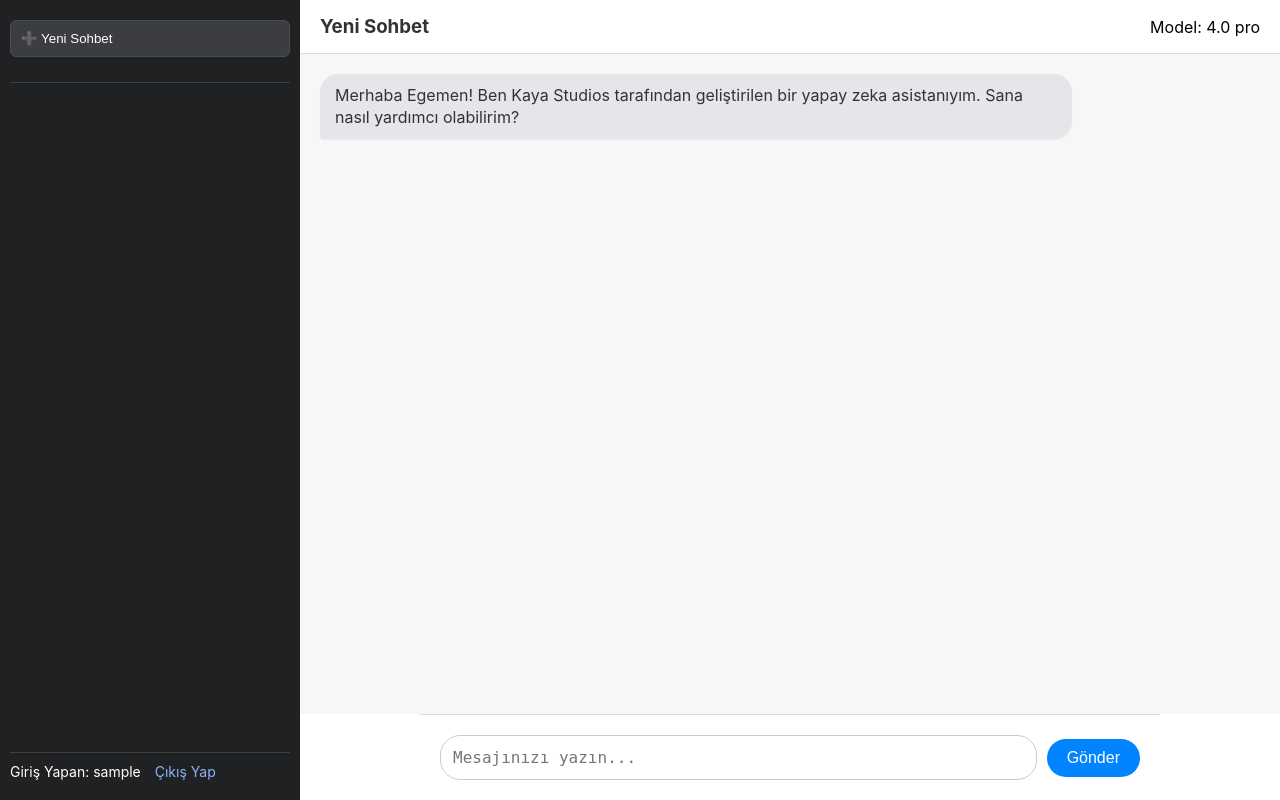
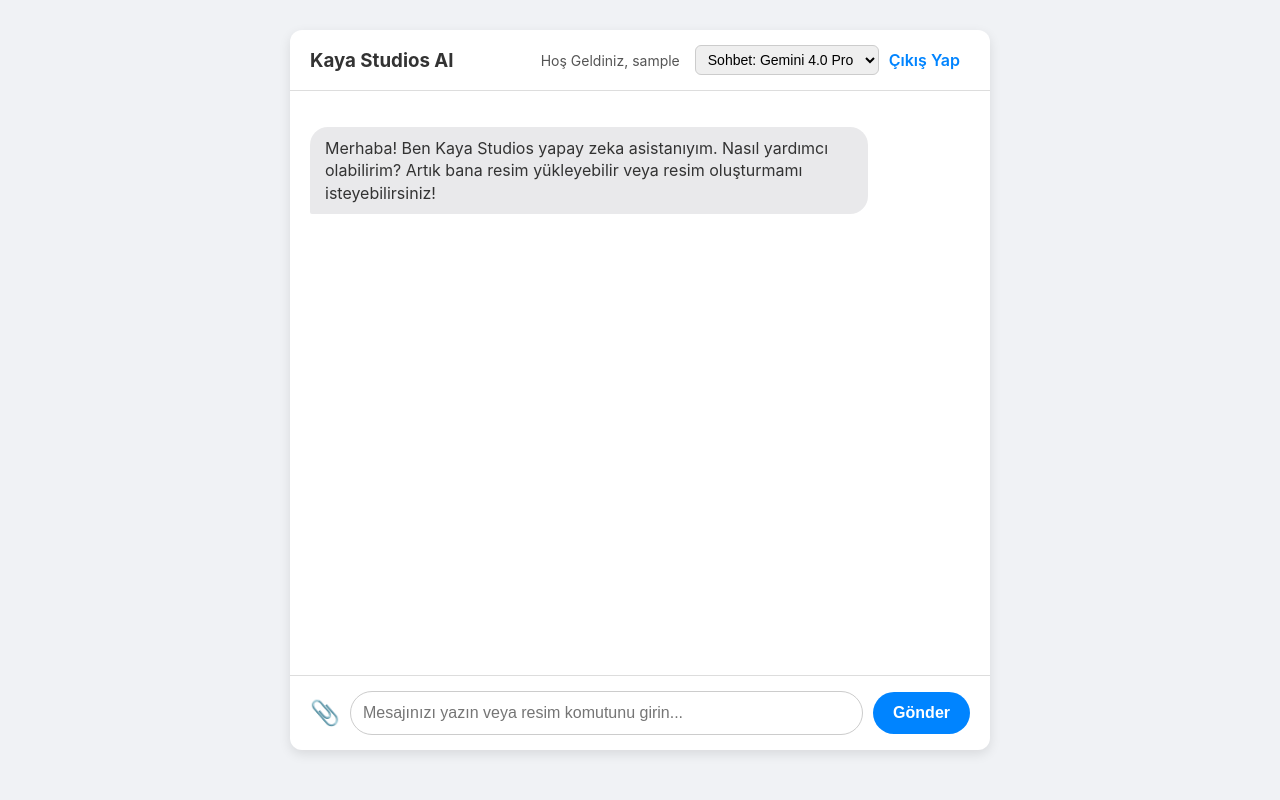
Before and after one commit to EkEgemen123/kaya-studios-ai, a Flask app: page / in a window 1280 px wide. Run offline with Flask 3, Linux system fonts and the light colour scheme; the visitor is signed in with stand-in values (Sample User, id 1).

Commit message:
Update index.html

```diff
--- a/templates/index.html
+++ b/templates/index.html
@@ -6,316 +6,356 @@
     <title>Kaya Studios AI</title>
     <script src="https://cdn.jsdelivr.net/npm/marked/marked.min.js"></script>
     <style>
-        body { font-family: -apple-system, BlinkMacSystemFont, "Segoe UI", Roboto, Helvetica, Arial, sans-serif; background-color: #f0f2f5; margin: 0; display: flex; height: 100vh; }
+        body { font-family: -apple-system, BlinkMacSystemFont, "Segoe UI", Roboto, Helvetica, Arial, sans-serif; background-color: #f0f2f5; margin: 0; }
+        .chat-container { max-width: 700px; margin: 30px auto; border-radius: 12px; background-color: #fff; box-shadow: 0 4px 12px rgba(0,0,0,0.1); display: flex; flex-direction: column; height: 90vh; }
+        .chat-header { padding: 15px 20px; border-bottom: 1px solid #ddd; display: flex; align-items: center; justify-content: space-between; }
+        .chat-header h3 { margin: 0; color: #333; }
 
-        /* Sidebar Styles */
-        .sidebar { width: 280px; background-color: #202123; color: #fff; display: flex; flex-direction: column; padding: 10px; box-shadow: 2px 0 5px rgba(0,0,0,0.1); flex-shrink: 0; }
-        .sidebar-header { padding: 10px 0; border-bottom: 1px solid #3c4043; margin-bottom: 10px; }
-        .new-chat-btn { width: 100%; padding: 10px; background-color: #3b3d40; border: 1px solid #4a4d51; color: #fff; border-radius: 6px; cursor: pointer; text-align: left; margin-bottom: 15px; transition: background-color 0.2s; }
-        .new-chat-btn:hover { background-color: #4a4d51; }
+        /* --- GİRİŞ SİSTEMİ STİLLERİ --- */
+        .header-right { display: flex; align-items: center; }
+        .header-right span { margin-right: 15px; color: #555; font-size: 14px; }
+        .header-right a { color: #0084ff; text-decoration: none; font-weight: 600; padding: 5px 10px; border-radius: 6px; transition: background-color 0.2s; }
+        .header-right a:hover { background-color: #e6f0ff; }
+        /* ------------------------------- */
 
-        .conversation-list { flex-grow: 1; overflow-y: auto; list-style: none; padding: 0; margin: 0; }
-        .convo-link-container { display: flex; align-items: center; margin-bottom: 5px; }
-        .conversation-item { padding: 12px; border-radius: 6px; cursor: pointer; font-size: 14px; overflow: hidden; text-overflow: ellipsis; white-space: nowrap; display: block; text-decoration: none; color: #ccc; flex-grow: 1; margin-right: 5px;}
-        .conversation-item:hover { background-color: #3b3d40; }
-        .conversation-item.active { background-color: #3b3d40; color: #fff; }
+        .model-selector select { border-radius: 6px; border: 1px solid #ccc; padding: 5px 8px; font-size: 14px; }
+        .chat-history { flex-grow: 1; padding: 20px; overflow-y: auto; }
+        .chat-history div { margin-bottom: 15px; display: flex; flex-direction: column; }
 
-        .delete-chat-btn {
+        .user-message { align-items: flex-end; }
+        .ai-message { align-items: flex-start; }
+
+        .user-message p, .ai-message p {
+            padding: 10px 15px;
+            border-radius: 18px;
+            max-width: 80%;
+            line-height: 1.4;
+            word-wrap: break-word; /* Uzun kelimeleri kırma */
+        }
+
+        .user-message p {
+            background-color: #0084ff;
+            color: #fff;
+            border-bottom-right-radius: 2px;
+        }
+
+        .ai-message p {
+            background-color: #e9e9eb;
+            color: #333;
+            border-bottom-left-radius: 2px;
+        }
+
+        /* --- YENİ: Resim ve Chat Input Stilleri --- */
+        .chat-input { display: flex; padding: 15px 20px; border-top: 1px solid #ddd; align-items: center; }
+        .chat-input input[type="text"] { flex-grow: 1; padding: 12px; border: 1px solid #ccc; border-radius: 24px; margin-right: 10px; font-size: 16px; transition: border-color 0.2s; }
+        .chat-input input[type="text"]:focus { border-color: #0084ff; outline: none; }
+        .chat-input .btn {
+            background-color: #0084ff;
+            color: white;
+            border: none;
+            padding: 12px 20px;
+            border-radius: 24px;
+            cursor: pointer;
+            font-size: 16px;
+            font-weight: 600;
+            transition: background-color 0.2s;
+            flex-shrink: 0;
+        }
+        .chat-input .btn:hover { background-color: #006ddb; }
+
+        .icon-button {
             background: none;
             border: none;
-            color: #ccc;
+            font-size: 24px;
             cursor: pointer;
-            padding: 8px;
+            margin-right: 10px;
+            padding: 0;
+            line-height: 1;
+        }
+
+        /* Resim Önizleme Stilleri */
+        #image-preview-container {
+            display: none; /* Başlangıçta gizli */
+            align-items: center;
+            padding: 10px 20px;
+            border-top: 1px solid #eee;
+            background-color: #f9f9f9;
+        }
+        #image-preview {
+            max-width: 80px;
+            max-height: 80px;
+            border-radius: 6px;
+            margin-right: 10px;
+            object-fit: cover;
+        }
+        #remove-image-button {
+            background: #ff4d4d;
+            color: white;
+            border: none;
             border-radius: 50%;
-            font-size: 16px;
-            line-height: 1;
-            transition: color 0.2s, background-color 0.2s;
+            width: 20px;
+            height: 20px;
+            line-height: 20px;
+            font-size: 12px;
+            cursor: pointer;
+            margin-left: 10px;
             flex-shrink: 0;
-            opacity: 0; /* Normalde gizli */
         }
-        .convo-link-container:hover .delete-chat-btn {
-            opacity: 1; /* Hover'da görünür */
+
+        /* Resim Oluşturma Sonucu */
+        .ai-message img {
+            max-width: 100%;
+            height: auto;
+            border-radius: 8px;
+            margin-top: 10px;
         }
-        .delete-chat-btn:hover { color: #f00; background-color: #3b3d40; }
 
-
-        .user-info { padding: 10px 0; border-top: 1px solid #3c4043; margin-top: auto; font-size: 14px; }
-        .user-info a { color: #8ab4f8; text-decoration: none; margin-left: 10px; }
-
-        /* Main Chat Area Styles */
-        .chat-main { flex-grow: 1; display: flex; flex-direction: column; background-color: #fff; position: relative; }
-        .chat-header { padding: 15px 20px; border-bottom: 1px solid #ddd; display: flex; align-items: center; justify-content: space-between; flex-shrink: 0; }
-        .chat-header h3 { margin: 0; color: #333; }
-        .chat-history { flex-grow: 1; padding: 20px; overflow-y: auto; background-color: #f7f7f8; }
-        .chat-history div { margin-bottom: 15px; display: flex; flex-direction: column; max-width: 80%; }
-        .user-message { align-self: flex-end; align-items: flex-end; }
-        .ai-message { align-self: flex-start; align-items: flex-start; }
-
-        .user-message p, .ai-message p { padding: 10px 15px; border-radius: 18px; margin: 0; max-width: 100%; word-wrap: break-word; box-shadow: 0 1px 1px rgba(0,0,0,0.05); line-height: 1.4; }
-        .user-message p { background-color: #0084ff; color: white; border-bottom-right-radius: 4px; }
-        .ai-message p { background-color: #e5e5ea; color: #333; border-bottom-left-radius: 4px; }
-
-        /* MARKDOWN (KOD) STİLLERİ */
-        .ai-message pre { background-color: #2f2f2f; color: #f1f1f1; padding: 15px; border-radius: 8px; overflow-x: auto; font-family: 'Courier New', Courier, monospace; font-size: 14px; max-width: 100%; box-sizing: border-box; }
-        .ai-message code { font-family: 'Courier New', Courier, monospace; }
-        .ai-message p > code { background-color: #ddd; color: #333; padding: 2px 5px; border-radius: 4px; font-size: 0.9em; }
-
-        .chat-input-area { padding: 20px; border-top: 1px solid #ddd; display: flex; align-items: center; flex-shrink: 0; margin: 0 auto; width: 100%; max-width: 700px; }
-        .chat-input-area textarea { flex-grow: 1; padding: 12px; border: 1px solid #ccc; border-radius: 20px; resize: none; font-size: 16px; margin-right: 10px; max-height: 100px; outline: none; }
-        .chat-input-area button { padding: 10px 20px; background-color: #0084ff; color: white; border: none; border-radius: 20px; cursor: pointer; font-size: 16px; transition: background-color 0.2s; }
-        .chat-input-area button:hover { background-color: #0066cc; }
     </style>
 </head>
 <body>
-
-<div class="sidebar">
-    <div class="sidebar-header">
-        <form method="POST" action="{{ url_for('new_chat') }}">
-            <button type="submit" class="new-chat-btn">➕ Yeni Sohbet</button>
-        </form>
+    <div class="chat-container">
+        <div class="chat-header">
+            <h3>Kaya Studios AI</h3>
+            <div class="header-right">
+                <span>Hoş Geldiniz, {{ username }}</span>
+                <div class="model-selector">
+                    <select id="model-selector">
+                        <option value="4.0 pro">Sohbet: Gemini 4.0 Pro</option>
+                        <option value="image_generation">Resim Oluştur: Imagen</option> </select>
                 </div>
-
-    <div class="conversation-list">
-        {% for convo in conversations %}
-        <div class="convo-link-container" id="convo-container-{{ convo.id }}">
-            <a href="{{ url_for('home', chat_id=convo.id) }}" class="conversation-item {% if convo.id == current_chat_id %}active{% endif %}" id="convo-title-{{ convo.id }}">
-                {{ convo.title }}
-            </a>
-            <button class="delete-chat-btn" onclick="deleteConversation({{ convo.id }})">🗑️</button>
-        </div>
-        {% endfor %}
-    </div>
-
-    <div class="user-info">
-        <span>Giriş Yapan: {{ username }}</span>
                 <a href="{{ url_for('logout') }}">Çıkış Yap</a>
             </div>
         </div>
 
-<div class="chat-main">
-    <div class="chat-header">
-        <h3 id="current-chat-title">
-            {% for convo in conversations %}
-                {% if convo.id == current_chat_id %}
-                    {{ convo.title }}
-                {% endif %}
-            {% endfor %}
-            {% if not conversations %}Yeni Sohbet{% endif %}
-        </h3>
-        <div class="model-selector">
-            Model: 4.0 pro
+        <div class="chat-history" id="chat-history">
+            <div class="ai-message">
+                <p>Merhaba! Ben Kaya Studios yapay zeka asistanıyım. Nasıl yardımcı olabilirim? Artık bana resim yükleyebilir veya resim oluşturmamı isteyebilirsiniz!</p>
             </div>
         </div>
 
-    <div class="chat-history" id="chat-history">
-        {% for message in initial_history %}
-            {% set sender_role = message.role %}
-            {% set css_class = 'user' if sender_role == 'user' else 'ai' %}
-            {% for part in message.parts %}
-                <div class="{{ css_class }}-message">
-                    <p data-raw-text="{{ part.text }}" data-sender="{{ sender_role }}">{{ part.text }}</p>
-                </div>
-            {% endfor %}
-        {% endfor %}
-
-        {% if not initial_history %}
-            <div class="ai-message">
-                <p>Merhaba Egemen! Ben Kaya Studios tarafından geliştirilen bir yapay zeka asistanıyım. Sana nasıl yardımcı olabilirim?</p>
-            </div>
-        {% endif %}
+        <div id="image-preview-container">
+            <img id="image-preview" src="#" alt="Yüklenen Resim Önizlemesi">
+            <span id="preview-filename"></span>
+            <button id="remove-image-button">X</button>
         </div>
 
-    <div class="chat-input-area">
-        <textarea id="message-input" placeholder="Mesajınızı yazın..." rows="1"></textarea>
-        <button id="send-button">Gönder</button>
+        <div class="chat-input">
+            <input type="file" id="image-upload" accept="image/*" style="display: none;">
+            <button id="upload-button" class="icon-button" onclick="document.getElementById('image-upload').click()">📎</button>
+            <input type="text" id="message-input" placeholder="Mesajınızı yazın veya resim komutunu girin...">
+            <button id="send-button" class="btn">Gönder</button>
         </div>
     </div>
 
 <script>
-    // Flask'ten gelen değişkenler
-    const currentChatId = {{ current_chat_id }};
     const chatHistory = document.getElementById('chat-history');
     const messageInput = document.getElementById('message-input');
     const sendButton = document.getElementById('send-button');
-    const currentChatTitleElement = document.getElementById('current-chat-title');
-    const conversationList = document.querySelector('.conversation-list');
+    const modelSelector = document.getElementById('model-selector');
 
-
-    // Sayfa yüklendiğinde geçmişi marked.js ile formatla
-    document.querySelectorAll('#chat-history p[data-raw-text]').forEach(p => {
-        const rawText = p.getAttribute('data-raw-text');
-        const sender = p.getAttribute('data-sender');
-
-        if (sender === 'model' || sender === 'user') {
-              // Hem AI hem de kullanıcı mesajları için Markdown kullan
-            p.innerHTML = marked.parse(rawText);
-        }
-    });
-
-    chatHistory.scrollTop = chatHistory.scrollHeight;
+    // YENİ ELEMANLAR
+    const uploadButton = document.getElementById('upload-button');
+    const imageUpload = document.getElementById('image-upload');
+    const imagePreviewContainer = document.getElementById('image-preview-container');
+    const imagePreview = document.getElementById('image-preview');
+    const previewFilename = document.getElementById('preview-filename');
+    const removeImageButton = document.getElementById('remove-image-button');
 
     sendButton.addEventListener('click', sendMessage);
     messageInput.addEventListener('keypress', function(e) {
-        if (e.key === 'Enter' && !e.shiftKey) {
+        if (e.key === 'Enter') {
             e.preventDefault();
             sendMessage();
         }
     });
 
-    // Mesaj gönderme fonksiyonu (Stream ve ID desteği ile)
+    // Resim önizleme mantığı
+    imageUpload.addEventListener('change', function() {
+        const file = imageUpload.files[0];
+        if (file) {
+            const reader = new FileReader();
+            reader.onload = function(e) {
+                imagePreview.src = e.target.result;
+                imagePreviewContainer.style.display = 'flex';
+                previewFilename.textContent = file.name;
+                removeImageButton.style.display = 'inline-block';
+                // Resim yüklenince mesaj kutusunu temizle
+                messageInput.value = '';
+            };
+            reader.readAsDataURL(file);
+        } else {
+            resetImagePreview();
+        }
+    });
+
+    removeImageButton.addEventListener('click', resetImagePreview);
+
+    function resetImagePreview() {
+        imageUpload.value = '';
+        imagePreview.src = '#';
+        imagePreviewContainer.style.display = 'none';
+        previewFilename.textContent = '';
+        removeImageButton.style.display = 'none';
+    }
+
+    // Model seçimine göre giriş alanını ayarla
+    modelSelector.addEventListener('change', function() {
+        const selectedModel = modelSelector.value;
+        if (selectedModel === 'image_generation') {
+            messageInput.placeholder = 'Oluşturulacak resmi tarif edin (Örn: Bir astronot kedi).';
+            uploadButton.style.display = 'none';
+            resetImagePreview();
+        } else {
+            messageInput.placeholder = 'Mesajınızı yazın veya resim komutunu girin...';
+            uploadButton.style.display = 'inline-block';
+        }
+    });
+
+    // --- TEMEL MESAJ GÖNDERME FONKSİYONU ---
     async function sendMessage() {
         const message = messageInput.value.trim();
+        const selectedModel = modelSelector.value;
+        const imageFile = imageUpload.files[0];
+
+        if (selectedModel === 'image_generation') {
             if (message === '') return;
+            await generateImage(message);
+            return;
+        }
 
-        // Kullanıcı mesajını ekle
-        const userMessageP = addMessageToHistory(message, 'user');
-        userMessageP.innerHTML = marked.parse(message);
+        // --- SOHBET MODU (Metin veya Multimodal) ---
+        if (message === '' && !imageFile) return;
+
+        // Kullanıcı mesajını ve varsa resmi geçmişe ekle
+        addMessageToHistory(message, 'user', imageFile);
         messageInput.value = '';
-        messageInput.style.height = 'auto'; // Textarea'yı küçült
+        resetImagePreview(); // Önizlemeyi temizle
 
-        // AI mesaj kutusunu oluştur ve placeholder ekle
-        const aiMessageP = addMessageToHistory('...', 'model');
-        let fullAiResponse = '';
-        let isReceiving = true;
+        const formData = new FormData();
+        formData.append('message', message);
+        formData.append('model', selectedModel);
+        if (imageFile) {
+            formData.append('image', imageFile); // Resmi FormData'ya ekle
+        }
 
-        // Gönder butonu ve input'u devre dışı bırak
-        sendButton.disabled = true;
-        messageInput.disabled = true;
+        const aiMessageP = addMessageToHistory('Yapay zeka yanıtı bekleniyor...', 'ai');
 
         try {
-            // Sunucuya mesajı ve SOHBET ID'sini gönder (KRİTİK!)
-            const response = await fetch('/chat_message', {
+            // FormData ile gönderiyoruz, sunucuda request.form ve request.files ile yakalanacak
+            const response = await fetch('/chat', {
                 method: 'POST',
-                headers: { 'Content-Type': 'application/json' },
-                body: JSON.stringify({
-                    message: message,
-                    chat_id: currentChatId
-                })
+                body: formData
             });
 
-            if (!response.ok || !response.body) {
+            if (!response.ok) {
                 const errorText = await response.text();
-                throw new Error(errorText || `HTTP hatası! Durum kodu: ${response.status}`);
+                aiMessageP.textContent = `Hata: Sunucu hatası oluştu. (${response.status} ${response.statusText}) - ${errorText.substring(0, 100)}`;
+                return;
             }
 
+            // Stream okuma mantığı
             const reader = response.body.getReader();
             const decoder = new TextDecoder();
+            let fullAiResponse = '';
 
-            while (isReceiving) {
+            while (true) {
                 const { done, value } = await reader.read();
 
                 if (done) {
-                    isReceiving = false;
+                    aiMessageP.innerHTML = marked.parse(fullAiResponse); // Markdown'ı HTML'e çevir
                     break;
                 }
 
                 const chunk = decoder.decode(value);
-
-                // YENİ MANTIK: Özel sinyalleri kontrol et
-                const titleUpdateSignal = '$$$TITLE_UPDATE$$$';
-                const errorSignal = '$$$STREAM_ERROR$$$';
-
-                if (chunk.includes(titleUpdateSignal)) {
-                    // Başlık güncelleme sinyali
-                    const parts = chunk.split(titleUpdateSignal);
-                    const newTitle = parts[1].trim();
-
-                    // 1. Ana başlığı güncelle
-                    currentChatTitleElement.textContent = newTitle;
-
-                    // 2. Sidebar'daki aktif linkin metnini güncelle
-                    const activeConvoLink = document.querySelector(`.conversation-item.active`);
-                    if (activeConvoLink) {
-                        activeConvoLink.textContent = newTitle;
-                        // Sayfanın yenilenmesi gerekebilir, ancak şimdilik sadece metni güncelleyelim.
-                    }
-
-                    // Sinyalden önce gelen chunk kısmı varsa onu da yanıta ekle
-                    if (parts[0]) {
-                        fullAiResponse += parts[0];
-                    }
-
-                } else if (chunk.includes(errorSignal)) {
-                    // Hata sinyali
-                    const parts = chunk.split(errorSignal);
-                    const errorMessage = parts[1].trim();
-                    fullAiResponse += parts[0] + errorMessage; // Hata mesajını yanıta ekle
-                    isReceiving = false; // Stream'i durdur
-                    break;
-                } else {
                 fullAiResponse += chunk;
-                }
-
-                // Stream gelirken "yazma efekti" için düz metin basar
-                aiMessageP.textContent = fullAiResponse;
+                aiMessageP.textContent = fullAiResponse; // Stream gelirken düz metin bas
                 chatHistory.scrollTop = chatHistory.scrollHeight;
             }
 
         } catch (error) {
             console.error("Fetch hatası:", error);
             aiMessageP.textContent = "Mesaj gönderilirken bir hata oluştu: " + error.message;
-        } finally {
-            // Stream bitince Markdown'ı HTML'e çevir
-            if (fullAiResponse) {
-                aiMessageP.innerHTML = marked.parse(fullAiResponse);
-            } else if (aiMessageP.textContent === '...') {
-                aiMessageP.textContent = 'Yanıt alınamadı.';
-            }
-
-            // Butonları ve input'u tekrar etkinleştir
-            sendButton.disabled = false;
-            messageInput.disabled = false;
-            chatHistory.scrollTop = chatHistory.scrollHeight;
         }
     }
 
-    // Mesajı geçmişe ekleyen temel yardımcı fonksiyon
-    function addMessageToHistory(message, sender) {
+    // --- YENİ: RESİM OLUŞTURMA FONKSİYONU ---
+    async function generateImage(prompt) {
+        // Kullanıcı komutunu geçmişe ekle
+        addMessageToHistory(`[Resim Komutu]: ${prompt}`, 'user');
+        messageInput.value = '';
+
+        const aiMessageP = addMessageToHistory('Resim oluşturuluyor...', 'ai');
+
+        try {
+            const response = await fetch('/generate_image', {
+                method: 'POST',
+                headers: { 'Content-Type': 'application/json' },
+                body: JSON.stringify({ prompt: prompt })
+            });
+
+            const data = await response.json();
+
+            if (!response.ok) {
+                aiMessageP.textContent = `Hata: ${data.error || 'Resim oluşturulamadı.'}`;
+                return;
+            }
+
+            // AI yanıt metnini güncelle
+            aiMessageP.textContent = `İşte komutunuza göre oluşturulan resim: "${data.prompt}"`;
+
+            // Resim elementini oluştur ve ekle
+            const imageContainer = aiMessageP.parentElement; // ai-message div
+            const imgElement = document.createElement('img');
+            imgElement.src = data.image_url;
+            imgElement.alt = data.prompt;
+
+            imageContainer.appendChild(imgElement);
+
+            chatHistory.scrollTop = chatHistory.scrollHeight;
+
+        } catch (error) {
+            console.error("Resim oluşturma hatası:", error);
+            aiMessageP.textContent = "Resim oluşturma isteği sırasında bir hata oluştu: " + error.message;
+        }
+    }
+
+    // --- Mesajı Geçmişe Ekleme Fonksiyonu (Resim Desteği Eklendi) ---
+    function addMessageToHistory(message, sender, imageFile = null) {
         const messageDiv = document.createElement('div');
         const messageP = document.createElement('p');
 
+        // Eğer kullanıcı mesajı ve resim varsa, önce resmi göster
+        if (sender === 'user' && imageFile) {
+            const imgElement = document.createElement('img');
+            const reader = new FileReader();
+            reader.onload = function(e) {
+                imgElement.src = e.target.result;
+            };
+            reader.readAsDataURL(imageFile);
+
+            imgElement.style.maxWidth = '100%';
+            imgElement.style.maxHeight = '200px';
+            imgElement.style.borderRadius = '8px';
+            imgElement.style.marginBottom = message ? '8px' : '0';
+            messageDiv.appendChild(imgElement);
+        }
+
+        if (message) {
             messageP.textContent = message;
+            messageDiv.appendChild(messageP);
+        }
 
-        const cssClass = sender === 'user' ? 'user' : 'ai';
-        messageDiv.className = `${cssClass}-message`;
+        messageDiv.className = sender === 'user' ? 'user-message' : 'ai-message';
 
-        messageDiv.appendChild(messageP);
+
         chatHistory.appendChild(messageDiv);
         chatHistory.scrollTop = chatHistory.scrollHeight;
 
-        return messageP;
+        return messageP; // AI yanıtı için P etiketini döndür
     }
 
-    // Sohbet silme fonksiyonu
-    function deleteConversation(chat_id) {
-        if (!confirm('Bu sohbeti kalıcı olarak silmek istediğinizden emin misiniz?')) {
-            return;
-        }
-
-        // Silme isteğini sunucuya gönder
-        fetch(`/delete_chat/${chat_id}`, {
-            method: 'POST',
-        })
-        .then(response => {
-            if (response.redirected) {
-                // Flask redirect yaptığı için sayfayı yeniden yükle
-                window.location.href = response.url;
-            } else if (!response.ok) {
-                alert('Sohbet silinirken bir hata oluştu.');
-            }
-        })
-        .catch(error => {
-            console.error('Silme hatası:', error);
-            alert('Sohbet silinirken bir hata oluştu.');
-        });
-    }
-
-
-    // Textarea'nın otomatik büyüyüp küçülmesi
-    messageInput.addEventListener('input', function() {
-        this.style.height = 'auto';
-        this.style.height = (this.scrollHeight) + 'px';
-    }, false);
+    // Sayfa yüklendiğinde model seçimine göre input'u ayarla
+    modelSelector.dispatchEvent(new Event('change'));
 
 </script>
 
```
Lines whose indentation alone changed are shown as unchanged.
